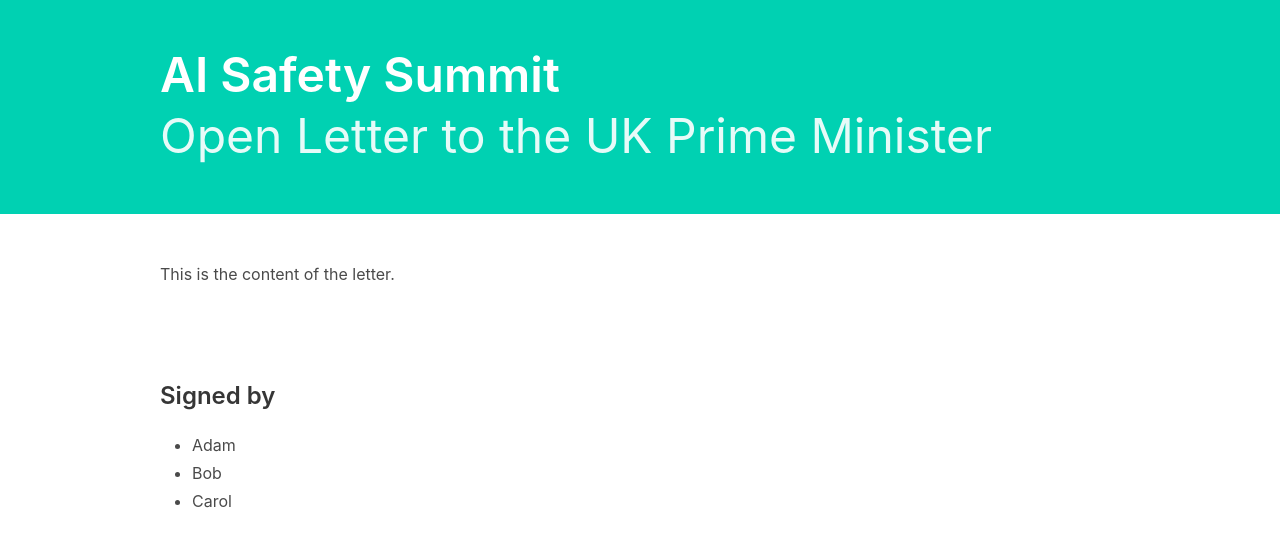
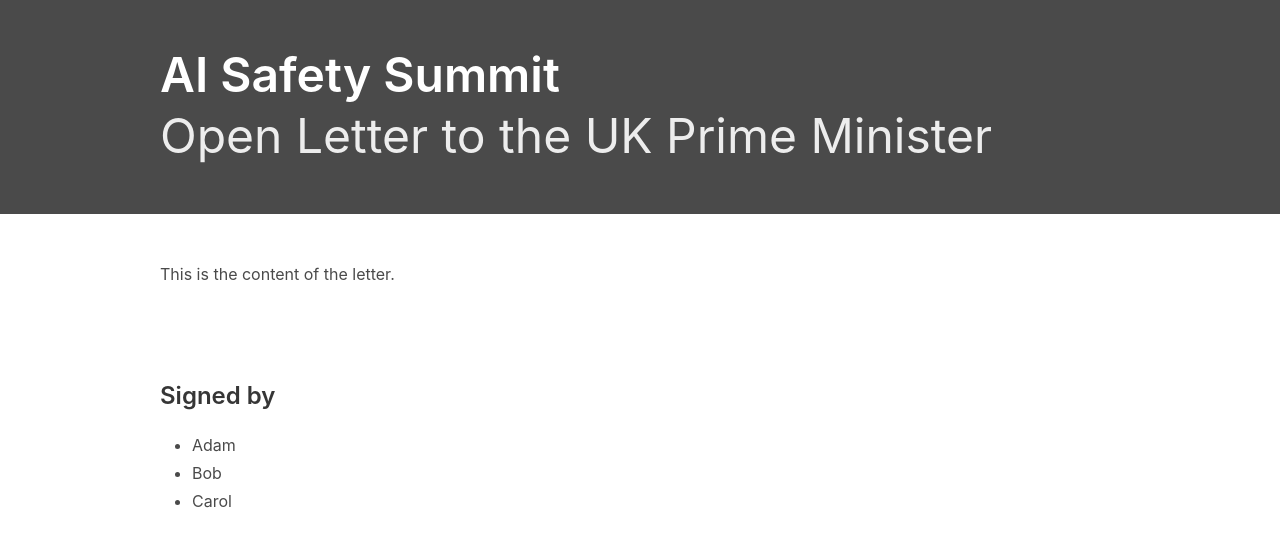
Before and after one commit to connectedbydata/ai-summit-open-letter, a Jekyll site: the page built from index.md, in a window 1280 px wide. Shown: the top 547 px of the page. Built offline with Jekyll 4.4.1, drawn with Linux system fonts in a browser that asks for light colours.

Commit message:
header colour change

```diff
--- a/_includes/header.html
+++ b/_includes/header.html
@@ -1,4 +1,4 @@
-<header class="hero is-primary">
+<header class="hero is-primary" style="background-color: hsl(0, 0%, 29%);">
   <div class="hero-body">
     <div class="container is-max-desktop">
       <h1 class="title is-1">AI Safety Summit</h1>
```
